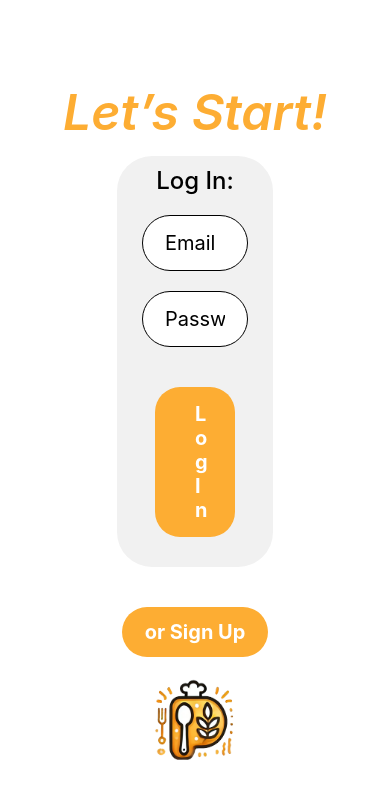
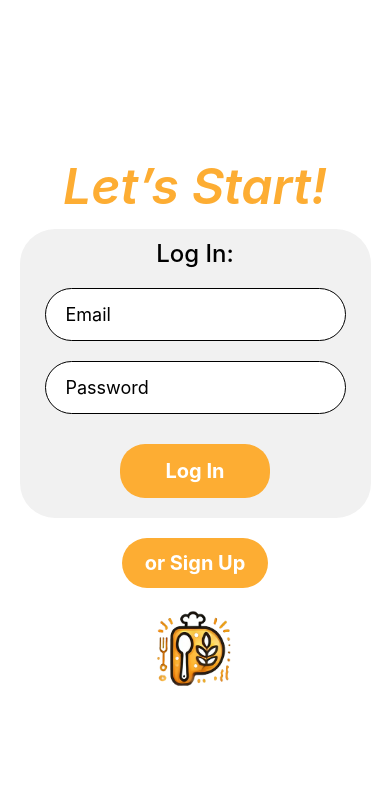
Before and after one commit to ben-andrew/PantryPal, a React Native app: screen /Login in a window 390 px wide. Shown: the top 798 px of the page. Built offline with nearby package versions, Linux system fonts and the light colour scheme.

Commit message:
Fixed IOS issues

```diff
--- a/screens/LoginScreen.js
+++ b/screens/LoginScreen.js
@@ -1,4 +1,5 @@
 import React, { useState } from "react";
+import { styles } from "./SignupScreen"; //pages look the same right now!
 import {
   View,
   TextInput,
@@ -54,12 +55,15 @@ export default function LoginScreen({ navigation }) {
 
         <View style={styles.inputContainer}>
           <TextInput
+            keyboardType="email-address"
             style={styles.input}
             placeholder="Email"
             onChangeText={setEmail}
+            value={email}
           />
 
           <TextInput
+            value={password}
             style={styles.input}
             placeholder="Password"
             secureTextEntry={true}
@@ -91,104 +95,3 @@ export default function LoginScreen({ navigation }) {
     </ScrollView>
   );
 }
-
-const styles = StyleSheet.create({
-  pageContainer: {
-    flex: 1,
-    flexDirection: "column",
-    justifyContent: "center",
-    alignItems: "center",
-    backgroundColor: "#fff",
-  },
-
-  letsStart: {
-    textAlign: "center",
-    color: "#FDAD33",
-    fontSize: 50,
-    fontWeight: "600",
-    fontStyle: "italic",
-    marginBottom: "3.5%",
-  },
-
-  createAccountBox: {
-    justifyContent: "space-between",
-    width: "40%",
-    backgroundColor: "#F1F1F1",
-    borderRadius: 35,
-    alignItems: "center",
-    paddingVertical: 10,
-    paddingHorizontal: 25,
-  },
-
-  createAccountHeaderText: {
-    fontSize: 24,
-    fontWeight: "500",
-    color: "black",
-		marginBottom: 10,
-  },
-
-  createButton: {
-		width: "50%",
-    backgroundColor: "#FDAD33",
-    paddingVertical: 15,
-    paddingHorizontal: 40,
-    borderRadius: 25,
-    marginBottom: 20,
-		marginTop: 30,
-  },
-
-  createButtonText: {
-    fontSize: 20,
-    fontWeight: "700",
-    color: "white",
-    textAlign: "center",
-  },
-
-	// Positioning the text inputs on top of the gray box
-  inputContainer: {
-    width: "100%",
-		alignItems: "center",
-  },
-
-  input: {
-    flex: 1,
-    height: "50%",
-    width: "100%",
-    padding: 22,
-    borderWidth: 1,
-    paddingVertical: 15,
-		fontSize: 20,
-		marginVertical: 10,
-    borderRadius: 35,
-    backgroundColor: "#fff",
-  },
-
-  loginButton: {
-    backgroundColor: "#FDAD33",
-    paddingVertical: 13,
-    paddingHorizontal: 23,
-    borderRadius: 25,
-    marginTop: 40,
-  },
-
-  loginButtonText: {
-    fontSize: 20,
-    fontWeight: "700",
-    color: "white",
-    textAlign: "center",
-  },
-
-  logo: {
-		flex: 1,
-		resizeMode: "contain",
-		width: null,
-		height: null,
-  },
-
-	logoView: {
-		marginTop: 20,
-		alignItems: "center",
-		width: "10%",
-		height: "10%",
-	}
-});
--- a/screens/SignupScreen.js
+++ b/screens/SignupScreen.js
@@ -1,5 +1,5 @@
 import React, { useState } from "react";
-import { Image, TouchableOpacity, View, Text, TextInput, Button, Alert, StyleSheet, ScrollView } from "react-native";
+import { KeyboardAvoidingView, Image, TouchableOpacity, View, Text, TextInput, Button, Alert, StyleSheet, ScrollView } from "react-native";
 import supabase from "../src/supabase";
 import { SafeAreaView } from "react-native-safe-area-context";
 
@@ -40,12 +40,15 @@ const SignupScreen = ({ navigation }) => {
 
         <View style={styles.inputContainer}>
           <TextInput
+            keyboardType="email-address"
             style={styles.input}
             placeholder="Email"
             onChangeText={setEmail}
+            value={email}
           />
 
           <TextInput
+            value={password}
             style={styles.input}
             placeholder="Password"
             secureTextEntry={true}
@@ -78,7 +81,7 @@ const SignupScreen = ({ navigation }) => {
   );
 };
 
-const styles = StyleSheet.create({
+export const styles = StyleSheet.create({
   pageContainer: {
     flex: 1,
     flexDirection: "column",
@@ -98,7 +101,7 @@ const styles = StyleSheet.create({
 
   createAccountBox: {
     justifyContent: "space-between",
-    width: "40%",
+    width: "90%",
     backgroundColor: "#F1F1F1",
     borderRadius: 35,
     alignItems: "center",
@@ -119,8 +122,8 @@ const styles = StyleSheet.create({
     paddingVertical: 15,
     paddingHorizontal: 40,
     borderRadius: 25,
-    marginBottom: 20,
-    marginTop: 30,
+    marginBottom: 10,
+    marginTop: 20,
   },
 
   createButtonText: {
@@ -137,16 +140,15 @@ const styles = StyleSheet.create({
   },
 
   input: {
-    flex: 1,
-    height: "50%",
-    width: "100%",
-    padding: 22,
+    width: "100%", // This is kept
+    paddingHorizontal: 20,
+    paddingVertical: 15,
     borderWidth: 1,
-    paddingVertical: 15,
-    fontSize: 20,
+    fontSize: 18,
     marginVertical: 10,
     borderRadius: 35,
     backgroundColor: "#fff",
+    color: "black",
   },
 
   loginButton: {
@@ -154,7 +156,7 @@ const styles = StyleSheet.create({
     paddingVertical: 13,
     paddingHorizontal: 23,
     borderRadius: 25,
-    marginTop: 40,
+    marginTop: 20,
   },
 
   loginButtonText: {
@@ -165,17 +167,15 @@ const styles = StyleSheet.create({
   },
 
   logo: {
-    flex: 1,
-    resizeMode: "contain",
-    width: null,
-    height: null,
+    resizeMode: "cover",
+    aspectRatio: "1",
+    width: 80,
+    height: 80,
   },
 
   logoView: {
     marginTop: 20,
     alignItems: "center",
-    width: "10%",
-    height: "10%",
   },
 });
 
```
Lines whose indentation alone changed are shown as unchanged.
